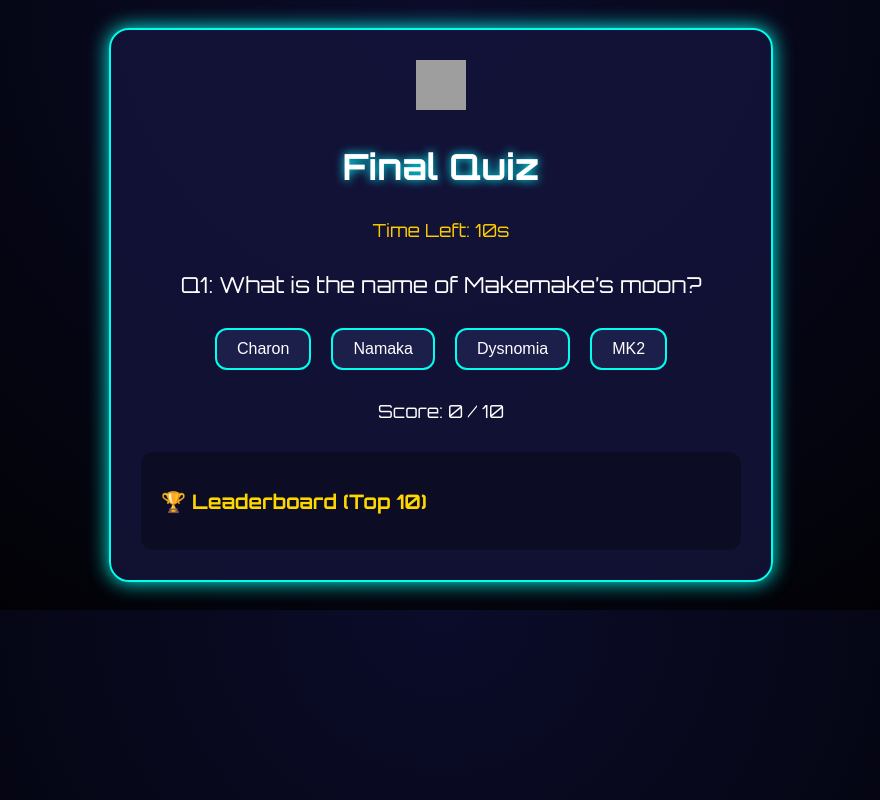
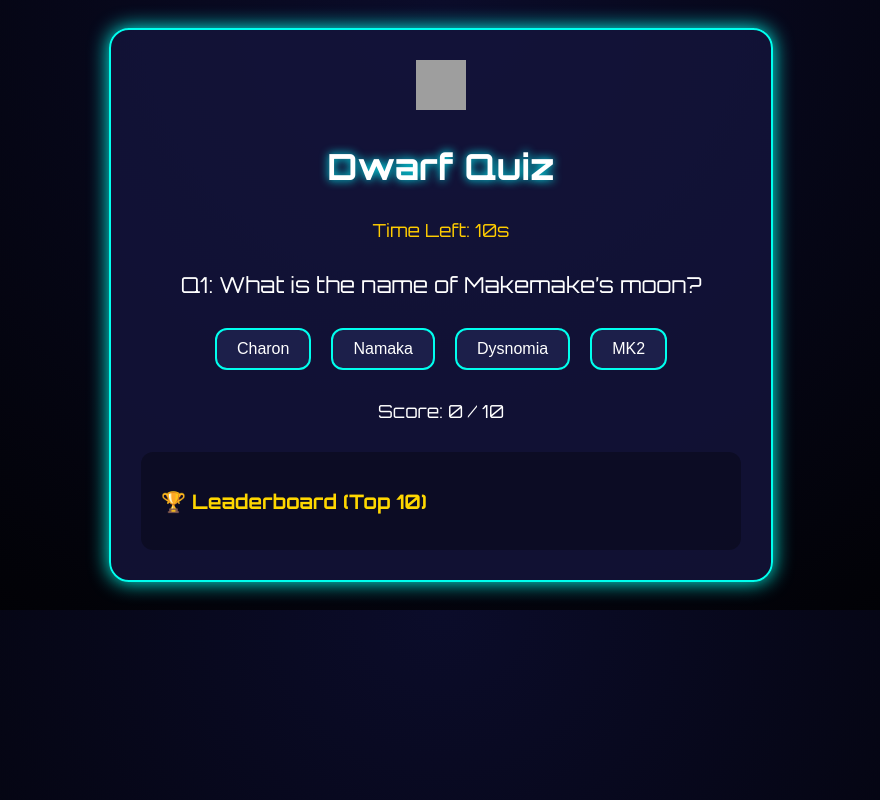
Before and after one commit to ameermuqrie/dwarf, a plain HTML site: page index.html in a window 1280 px wide. Shown: the whole page, without its empty margins (199-1079 px from the left). Drawn offline with Linux system fonts and the light colour scheme; grey boxes are pictures that could not be loaded.

Commit message:
Update index.html

```diff
--- a/index.html
+++ b/index.html
@@ -4,14 +4,14 @@
   <meta charset="UTF-8" />
   <meta name="viewport" content="width=device-width, initial-scale=1.0"/>
   <link href="https://fonts.googleapis.com/css2?family=Orbitron:wght@400;700&display=swap" rel="stylesheet">
-  <title>Final Quiz</title>
+  <title>Dwarf Quiz</title>
   <link rel="stylesheet" href="style.css" />
 </head>
 <body>
   <div class="quiz-container">
     <div class="header-with-image">
       <img src="dwarf.png" alt="Solar Icon" class="quiz-icon">
-      <h1>Final Quiz</h1>
+      <h1>Dwarf Quiz</h1>
     </div>
     <div id="timer">Time Left: 10s</div>
     <div id="countdown" class="countdown"></div>
```
